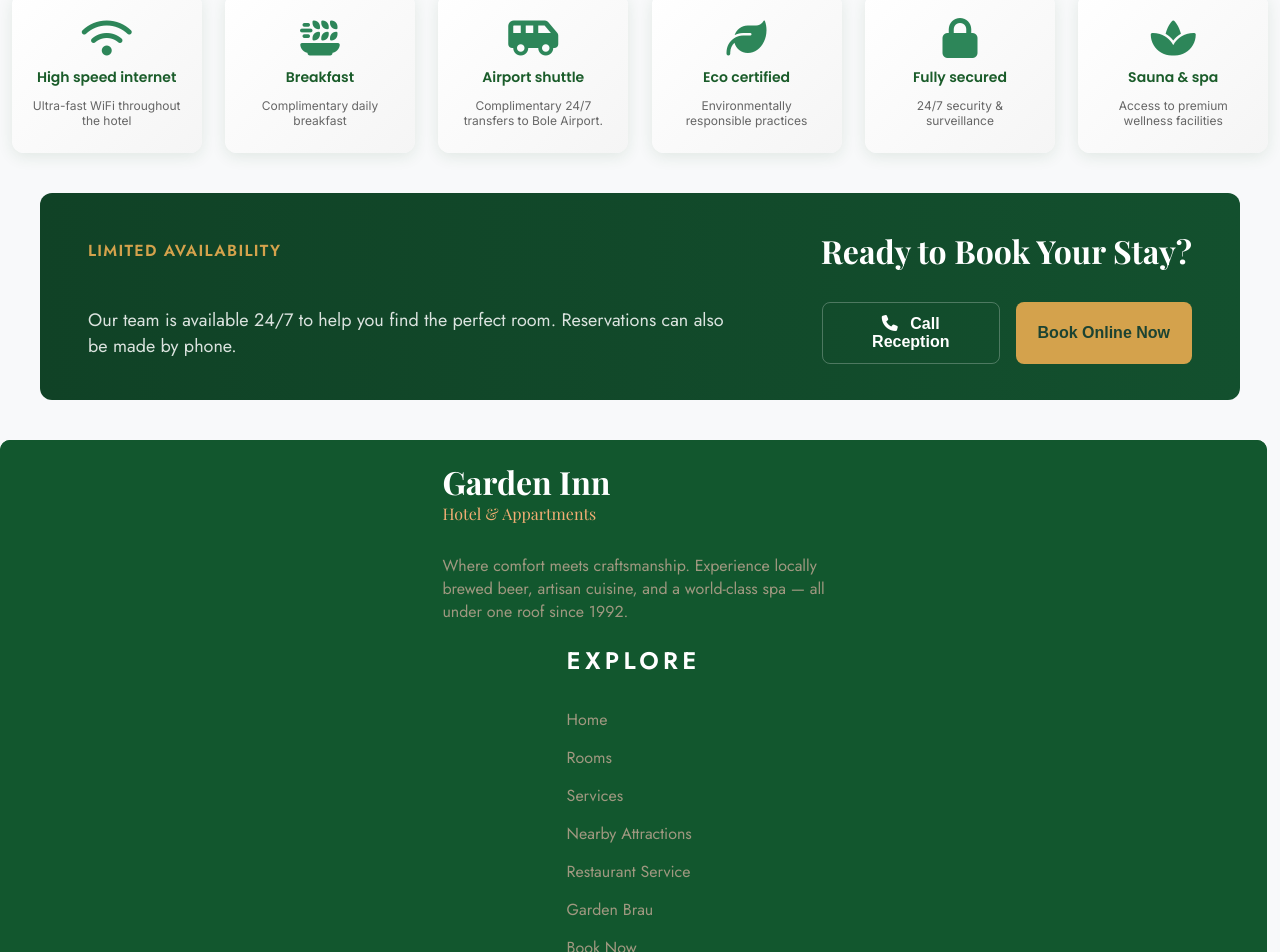
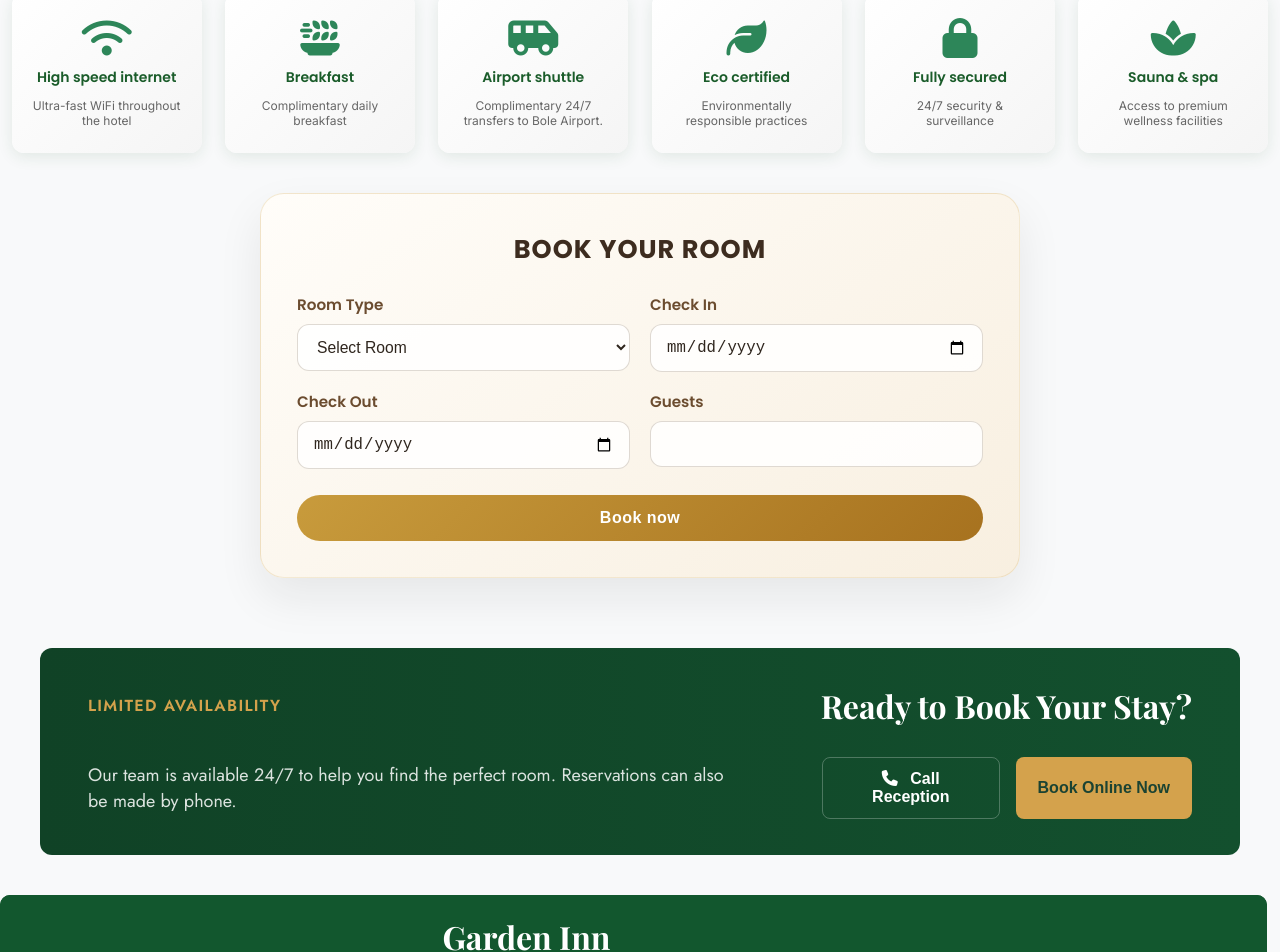
Before and after one commit to Paulos-g/Garden-Inn-project, a React (Vite) app in the folder Frontend/: page /rooms in a window 1280 px wide. Shown: the part 2034-2986 px from the top of the page. Built offline with nearby package versions, Linux system fonts and the light colour scheme; a web font is replaced by a local one.

Commit message:
Send Booking form from frontEnd and saves to db

```diff
--- a/Frontend/src/main.css
+++ b/Frontend/src/main.css
@@ -1205,3 +1205,109 @@ button:hover {
 button:active {
   transform: scale(0.98);
 }
+.booking-container {
+  min-height: 100vh;
+  display: flex;
+  justify-content: center;
+  align-items: center;
+  background: linear-gradient(180deg, #fcfbf8 0%, #f7efe2 100%);
+  padding: 20px;
+}
+
+.booking-form {
+  width: min(100%, 760px);
+  margin: 40px auto 70px;
+  padding: clamp(24px, 4vw, 36px);
+  background: linear-gradient(145deg, #fffdf9 0%, #f8efe0 100%);
+  border: 1px solid rgba(200, 155, 60, 0.2);
+  border-radius: 24px;
+  box-shadow: 0 20px 45px rgba(24, 24, 24, 0.08);
+}
+
+.booking-form h2 {
+  text-align: center;
+  margin-bottom: 24px;
+  color: #3d2c1f;
+  font-size: clamp(1.5rem, 2vw, 2rem);
+  letter-spacing: 0.04em;
+  text-transform: uppercase;
+}
+
+.input-group {
+  display: flex;
+  flex-direction: column;
+  margin-bottom: 18px;
+}
+
+.input-group label {
+  margin-bottom: 8px;
+  font-weight: 600;
+  color: #6b4c2f;
+  font-size: 0.95rem;
+}
+
+.input-group input,
+.input-group select {
+  padding: 13px 15px;
+  border: 1px solid rgba(96, 73, 40, 0.2);
+  border-radius: 12px;
+  font-size: 0.98rem;
+  outline: none;
+  transition: 0.3s ease;
+  background: rgba(255, 255, 255, 0.85);
+  color: #2f261e;
+}
+
+.input-group input:focus,
+.input-group select:focus {
+  border-color: #c89b3c;
+  box-shadow: 0 0 0 4px rgba(200, 155, 60, 0.15);
+  background: #fff;
+}
+
+.booking-form button {
+  width: 100%;
+  padding: 14px 18px;
+  border: none;
+  border-radius: 999px;
+  background: linear-gradient(135deg, #c89b3c 0%, #a7721f 100%);
+  color: white;
+  font-size: 1rem;
+  font-weight: 700;
+  letter-spacing: 0.03em;
+  cursor: pointer;
+  transition: 0.3s ease;
+  margin-top: 8px;
+}
+
+.booking-form button:hover {
+  background: linear-gradient(135deg, #b4872d 0%, #8d5f17 100%);
+  transform: translateY(-2px);
+  box-shadow: 0 12px 22px rgba(168, 114, 31, 0.2);
+}
+
+.booking-form button:active {
+  transform: scale(0.98);
+}
+
+@media (min-width: 768px) {
+  .booking-form {
+    display: grid;
+    grid-template-columns: repeat(2, minmax(0, 1fr));
+    gap: 18px 20px;
+    align-items: start;
+  }
+
+  .booking-form h2,
+  .booking-form button {
+    grid-column: 1 / -1;
+  }
+
+  .booking-form h2 {
+    margin-bottom: 6px;
+  }
+
+  .booking-form .input-group {
+    margin-bottom: 0;
+  }
+}
--- a/Frontend/src/mobile.css
+++ b/Frontend/src/mobile.css
@@ -134,4 +134,25 @@
     height: 80px;
     max-width: 490px;
   }
+  .booking-form {
+    margin: 24px 16px 48px;
+    padding: 24px 18px;
+    border-radius: 20px;
+  }
+  .booking-form h2 {
+    margin-bottom: 18px;
+    font-size: 1.35rem;
+  }
+  .input-group label {
+    font-size: 0.9rem;
+  }
+  .input-group input,
+  .input-group select {
+    padding: 11px 13px;
+    font-size: 0.95rem;
+  }
+  .booking-form button {
+    padding: 12px 16px;
+    font-size: 0.95rem;
+  }
 }
--- a/Frontend/src/pages/Rooms.jsx
+++ b/Frontend/src/pages/Rooms.jsx
@@ -16,6 +16,9 @@ import Service from "../components/ServicesIcons";
 import Cta from "../components/Cta";
 import Footer from "../components/Footer";
 import room from "../components/Room_Description";
+import { Form } from "react-router-dom";
+import api from "../lib/axios";
+import { useNavigate } from "react-router-dom";
 
 function Room() {
   useEffect(() => {
@@ -24,10 +27,44 @@ function Room() {
       once: true,
     });
   }, []);
+
+  const navigate = useNavigate();
   const [category, setCategory] = useState("All");
+  const [roomName, setRoomName] = useState("");
+  const [checkIn, setCheckIn] = useState("");
+  const [checkOut, setCheckOut] = useState("");
+  const [guests, setGuests] = useState("");
+  const [loading, setLoading] = useState(false);
+
   const twinRoom = "Twin";
   const doubleRoom = "Double";
   const singgleRoom = "Single";
+
+  const handleRoom = async (e) => {
+    e.preventDefault();
+    setLoading(true);
+
+    try {
+      await api.post(
+        "/book/booking",
+        {
+          roomName,
+          checkIn,
+          checkOut,
+          guests,
+        },
+
+        {
+          withCredentials: true,
+        },
+      );
+      navigate("/");
+    } catch (error) {
+      console.error("Error", error);
+    } finally {
+      setLoading(false);
+    }
+  };
 
   const filteredRooms =
     category === "All" ? room : room.filter((p) => p.category === category);
@@ -137,6 +174,62 @@ function Room() {
           />
         </div>
       </div>
+      <form className="booking-form" onSubmit={handleRoom}>
+        <h2>Book Your Room</h2>
+
+        <div className="input-group">
+          <label>Room Type</label>
+          <select
+            name="roomName"
+            value={roomName}
+            onChange={(e) => setRoomName(e.target.value)}
+            required
+          >
+            <option value="">Select Room</option>
+            <option value="Single Room">Single Room</option>
+            <option value="Deluxe Room">Deluxe Room</option>
+            <option value="Suite">Suite</option>
+            <option value="Family Room">Family Room</option>
+          </select>
+        </div>
+
+        <div className="input-group">
+          <label>Check In</label>
+          <input
+            type="date"
+            name="checkIn"
+            value={checkIn}
+            onChange={(e) => setCheckIn(e.target.value)}
+            required
+          />
+        </div>
+
+        <div className="input-group">
+          <label>Check Out</label>
+          <input
+            type="date"
+            name="checkOut"
+            value={checkOut}
+            onChange={(e) => setCheckOut(e.target.value)}
+            required
+          />
+        </div>
+
+        <div className="input-group">
+          <label>Guests</label>
+          <input
+            type="number"
+            name="guests"
+            min="1"
+            max="10"
+            value={guests}
+            onChange={(e) => setGuests(e.target.value)}
+            required
+          />
+        </div>
+
+        <button type="submit">{loading ? "Booking..." : "Book now"}</button>
+      </form>
       <Cta
         sTitle="LIMITED AVAILABILITY"
         bTitle="Ready to Book Your Stay?"
```
